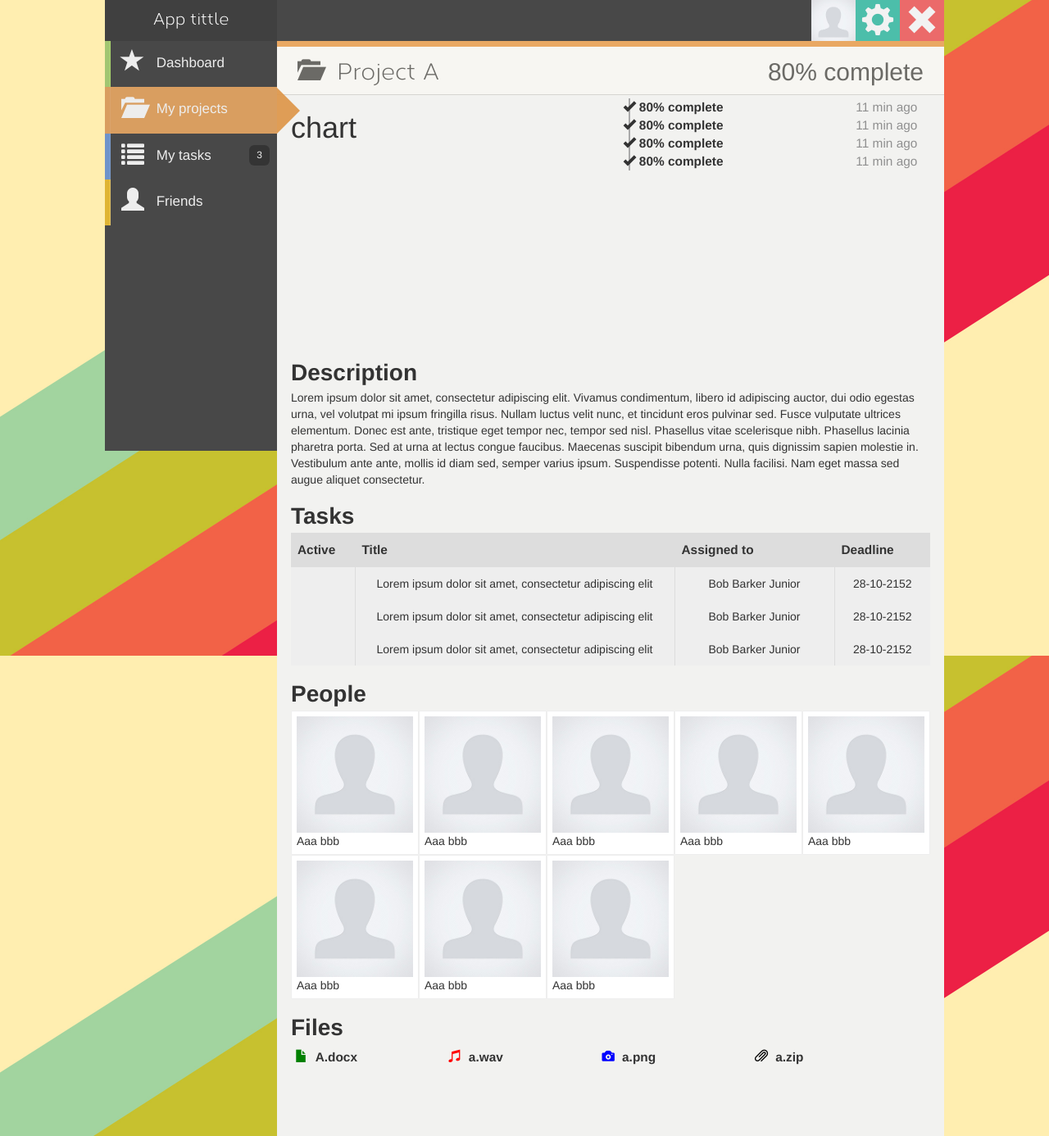
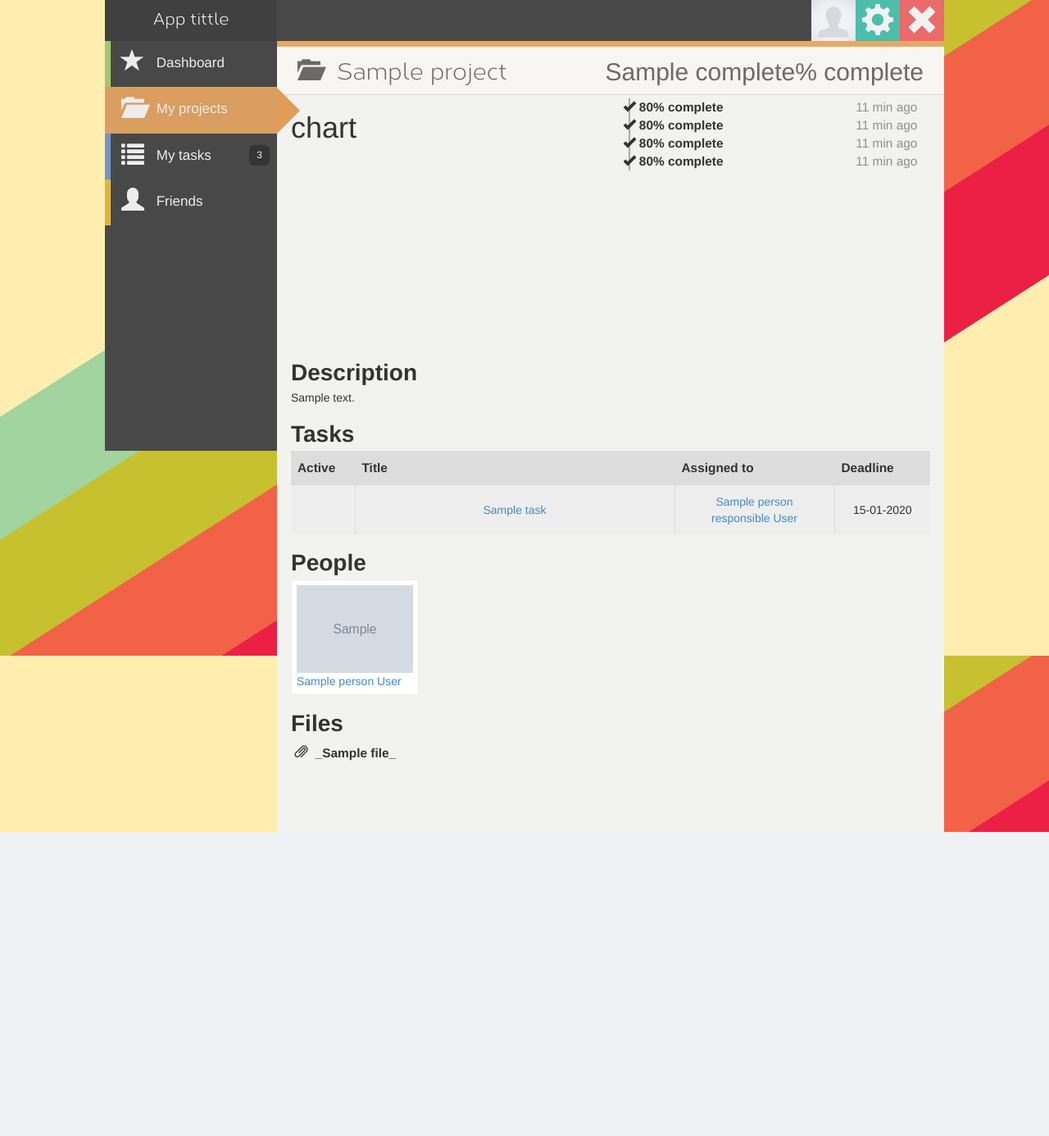
Before and after one commit to ProjectIT/Project_ZTW, a Django app: template projects/templates/project_read.html in a window 1280 px wide. Shown: the whole page at 82% size. After the commit the page ends 1015 px from the top, so only its background shows below. Run offline with Django 3.2, Linux system fonts and the light colour scheme; the template is opened without the code that fills it: most values are stand-ins (such as "Sample title", 1, 10 or a date in 2020); grey boxes marked "Sample" are stand-in pictures; some libraries are stand-ins or nearby versions.

Commit message:
Project read based entirely on python-provided data

```diff
--- a/projects/templates/base_app_template.html
+++ b/projects/templates/base_app_template.html
@@ -77,11 +77,11 @@
 
 			<div id="center-content">
                 <!-- TODO edit button position, add 'show_edit_button' variable -->
-                {% if projectId %}
-                    <a href="{% url 'project_edit' projectId %}">
-                        <p class="tasks-cell tasks-col4 tasks-edit" style="position:absolute;right:0px;">Edit</p>
-                    </a>
-                {% endif %}
+                <!--{% if projectId %}-->
+                    <!--<a href="{% url 'project_edit' projectId %}">-->
+                        <!--<p class="tasks-cell tasks-col4 tasks-edit" style="position:absolute;right:0px;">Edit</p>-->
+                    <!--</a>-->
+                <!--{% endif %}-->
 
 
 			    {% block content %}{% endblock %}
--- a/projects/templates/project_read.html
+++ b/projects/templates/project_read.html
@@ -5,11 +5,11 @@
 {% endblock %}
 
 {% block title %}
-	Project A
+    {{ project.name }}
 {% endblock %}
 
 {% block title_right %}
-	<h2>80% complete</h2>
+	<h2>{{ project.complete }}% complete</h2>
 {% endblock %}
 
 {% block content %}
@@ -19,6 +19,7 @@
 			<h1>chart</h1>
 		</div>
 		<div class="read-cell">
+            <!--TODO activity-list-->
 			<ul id="activity-list">
 				<li class="activity-list-item">
 					<span class="glyphicon glyphicon-ok"></span>
@@ -46,7 +47,7 @@
 
 	<section class="data-section">
 		<header>Description</header>
-		<p>Lorem ipsum dolor sit amet, consectetur adipiscing elit. Vivamus condimentum, libero id adipiscing auctor, dui odio egestas urna, vel volutpat mi ipsum fringilla risus. Nullam luctus velit nunc, et tincidunt eros pulvinar sed. Fusce vulputate ultrices elementum. Donec est ante, tristique eget tempor nec, tempor sed nisl. Phasellus vitae scelerisque nibh. Phasellus lacinia pharetra porta. Sed at urna at lectus congue faucibus. Maecenas suscipit bibendum urna, quis dignissim sapien molestie in. Vestibulum ante ante, mollis id diam sed, semper varius ipsum. Suspendisse potenti. Nulla facilisi. Nam eget massa sed augue aliquet consectetur.</p>
+		<p>{{ project.description }}</p>
 	</section>
 
 	<section class="data-section">
@@ -58,24 +59,21 @@
 				<th class="tasks-cell tasks-col3">Assigned to</th>
 				<th class="tasks-cell tasks-col4">Deadline</th>
 			</tr>
+
+            {% for task in project.tasks %}
             <tr>
                 <td class="tasks-cell tasks-col1"></td>
-				<td class="tasks-cell tasks-col2">Lorem ipsum dolor sit amet, consectetur adipiscing elit</td>
-				<td class="tasks-cell tasks-col3">Bob Barker Junior</td>
-				<td class="tasks-cell tasks-col4">28-10-2152</td>
+                <td class="tasks-cell tasks-col2">
+                    <a href="{% url 'task' task.id %}"> {{ task.title }} </a>
+                </td>
+                <td class="tasks-cell tasks-col3">
+                     <a href="{% url 'public_profile' task.personResponsible.id %}">
+                        {{ task.personResponsible.name }}&nbsp;{{ task.personResponsible.lastName }}
+                    </a>
+                </td>
+                <td class="tasks-cell tasks-col4">{{ task.deadline|date:"d-m-Y" }}</td>
             </tr>
-			<tr>
-				<td class="tasks-cell tasks-col1"></td>
-				<td class="tasks-cell tasks-col2">Lorem ipsum dolor sit amet, consectetur adipiscing elit</td>
-				<td class="tasks-cell tasks-col3">Bob Barker Junior</td>
-				<td class="tasks-cell tasks-col4">28-10-2152</td>
-			</tr>
-			<tr>
-				<td class="tasks-cell tasks-col1"></td>
-				<td class="tasks-cell tasks-col2">Lorem ipsum dolor sit amet, consectetur adipiscing elit</td>
-				<td class="tasks-cell tasks-col3">Bob Barker Junior</td>
-				<td class="tasks-cell tasks-col4">28-10-2152</td>
-			</tr>
+            {% endfor %}
 		</table>
 	</section>
 
@@ -83,59 +81,49 @@
 		<header>People</header>
 		<!--TODO show only admins and make the 'view all' button ?-->
 		<ul id="people-list" class="clearfix">
+            {% for person in project.people %}
             <li class="people-list-item">
-				<img src="{{ STATIC_URL }}stub_imgs/avatar2.jpg">
-				Aaa bbb
+                <a href="{% url 'public_profile' person.id %}">
+                    <img src="{{ STATIC_URL }}{{ person.avatarPath}}">
+                    {{ person.name }}&nbsp;{{ person.lastName }}
+                </a>
 			</li>
-			<li class="people-list-item">
-				<img src="{{ STATIC_URL }}stub_imgs/avatar2.jpg">
-				Aaa bbb
-			</li>
-			<li class="people-list-item">
-				<img src="{{ STATIC_URL }}stub_imgs/avatar2.jpg">
-				Aaa bbb
-			</li>
-			<li class="people-list-item">
-				<img src="{{ STATIC_URL }}stub_imgs/avatar2.jpg">
-				Aaa bbb
-			</li>
-			<li class="people-list-item">
-				<img src="{{ STATIC_URL }}stub_imgs/avatar2.jpg">
-				Aaa bbb
-			</li>
-			<li class="people-list-item">
-				<img src="{{ STATIC_URL }}stub_imgs/avatar2.jpg">
-				Aaa bbb
-			</li>
-			<li class="people-list-item">
-				<img src="{{ STATIC_URL }}stub_imgs/avatar2.jpg">
-				Aaa bbb
-			</li>
-			<li class="people-list-item">
-				<img src="{{ STATIC_URL }}stub_imgs/avatar2.jpg">
-				Aaa bbb
-			</li>
+            {% endfor %}
 		</ul>
 	</section>
 	<section class="data-section">
 		<header>Files</header>
 		<ul id="files-list" class="clearfix">
-			<li class="files-list-item" data-type="document">
+
+            {% for file in project.files %}
+            <li class="files-list-item" data-type="{{file.type|lower}}">
+<!--<a href="{ { file.url }}">{{ document.docfile.name }}</a>-->
+<!--http://stackoverflow.com/questions/18947539/django-file-download-->
+<!--https://docs.djangoproject.com/en/dev/topics/http/file-uploads/-->
+
+                    <!--icon-->
+                    {% if file.type == "Document" %}
                         <span class="glyphicon glyphicon-file"></span>
-				<b>A.docx</b>
+                    {% else %}
+                        {% if file.type == "Image" %}
+                            <span class="glyphicon glyphicon-camera"></span>
+                        {% else %}
+                            {% if file.type == "Sound" %}
+                                <span class="glyphicon glyphicon-music"></span>
+                            {% else %}
+                                <span class="glyphicon glyphicon-paperclip"></span>
+                            {% endif %}
+                        {% endif %}
+                    {% endif %}
+
+                    <!--file name-->
+                    <!--<b>{{ file.short_name }}</b>-->
+                    <b>_{{ file.name }}_</b>
+
+                    <!--&lt;{{ file.type }}&gt;-->
+
             </li>
-			<li class="files-list-item" data-type="sound">
-				<span class="glyphicon glyphicon-music"></span>
-				<b>a.wav</b>
-			</li>
-			<li class="files-list-item" data-type="image">
-				<span class="glyphicon glyphicon-camera"></span>
-				<b>a.png</b>
-			</li>
-			<li class="files-list-item" data-type="other">
-				<span class="glyphicon glyphicon-paperclip"></span>
-				<b>a.zip</b>
-			</li>
+            {% endfor %}
         </ul>
     </section>
 {% endblock %}
```
Also changed, not shown: projects/models.py (+9 -5 lines), projects/stubs.py (+18 -2 lines), projects/views.py (+16 -0 lines), projects/attachments/avatar2.jpg (added). Lines whose indentation alone changed are shown as unchanged.
